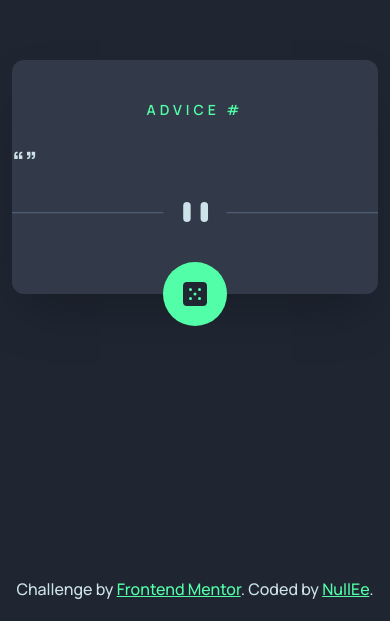
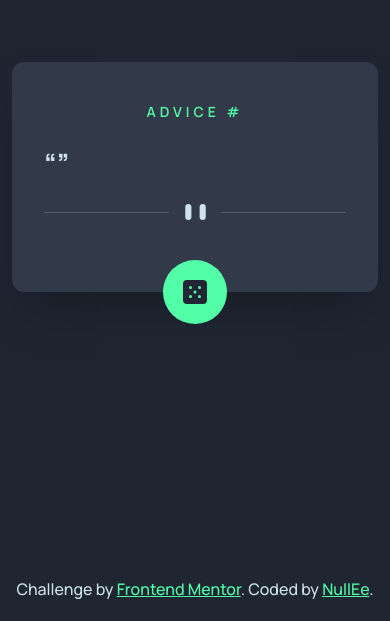
Before and after one commit to Saeed1112/frontendmentor-challenge, a Nuxt app in the folder advice-generator-app-main/: page / in a window 390 px wide. Shown: the part 223-844 px from the top of the page. Built offline with nearby package versions, Linux system fonts and the light colour scheme; no server answers.

Commit message:
Update index.vue

```diff
--- a/advice-generator-app-main/pages/index.vue
+++ b/advice-generator-app-main/pages/index.vue
@@ -1,7 +1,7 @@
 <template>
   <main class="min-h-screen bg-dark-blue font-manrope flex flex-col justify-center items-center px-3">
 
-    <div class="shadow-2xl bg-dark-grayish-blue mt-auto rounded-xl px:8 sm:px-12 py-10 w-full sm:w-[32rem] relative flex flex-col gap-5">
+    <div class="shadow-2xl bg-dark-grayish-blue mt-auto rounded-xl px-8 sm:px-12 py-10 w-full sm:w-[32rem] relative flex flex-col gap-5">
       <h2 class="text-neon-green uppercase tracking-[4px] text-center font-semibold text-sm">Advice #{{ data?.id }}</h2>
       <p class="text-light-cyan font-bold text-[1.75rem]">“{{ data?.advice }}”</p>
       <img src="/images/pattern-divider-desktop.svg" class="mb-8 hidden sm:inline" alt="image">
```
